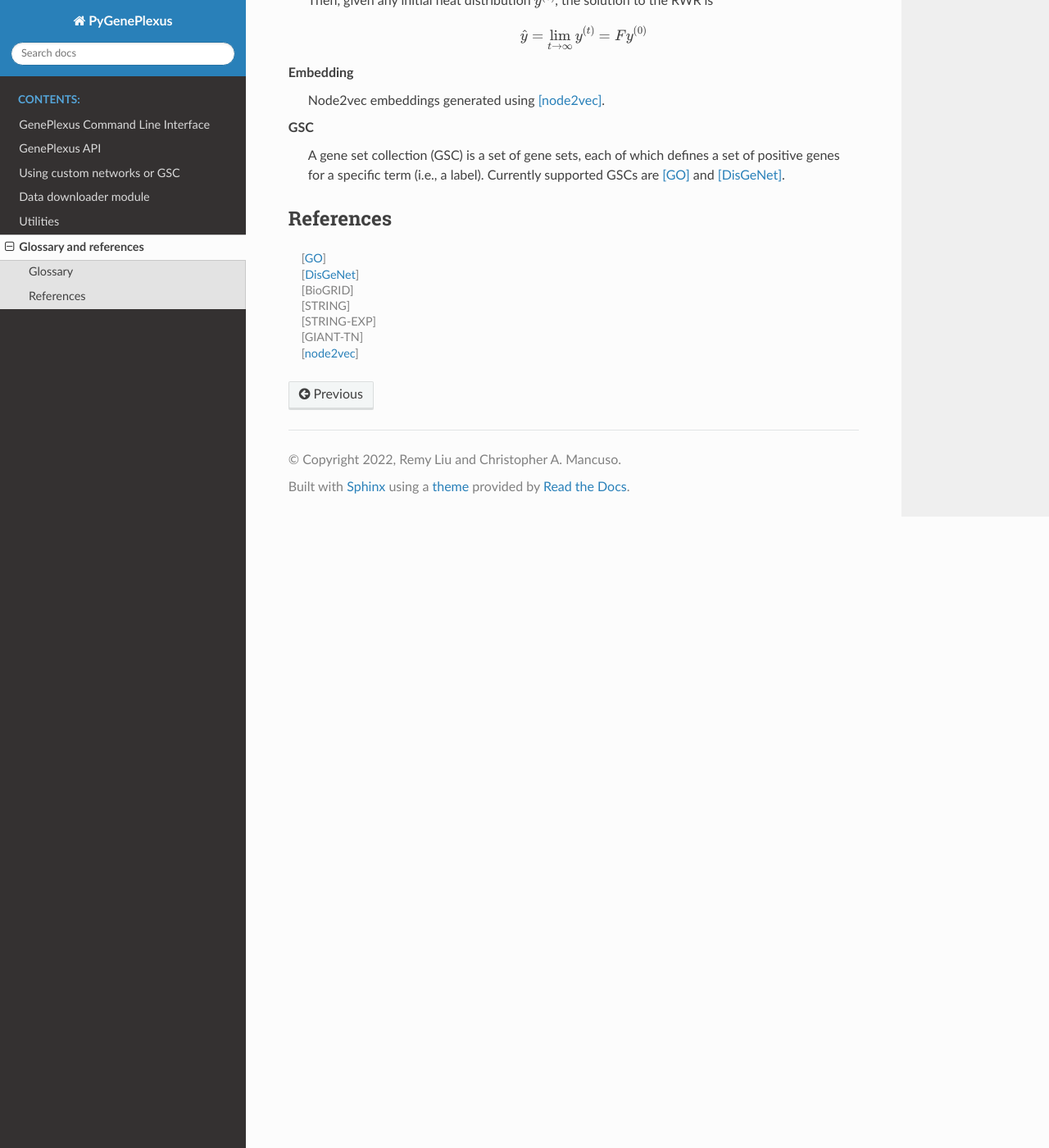
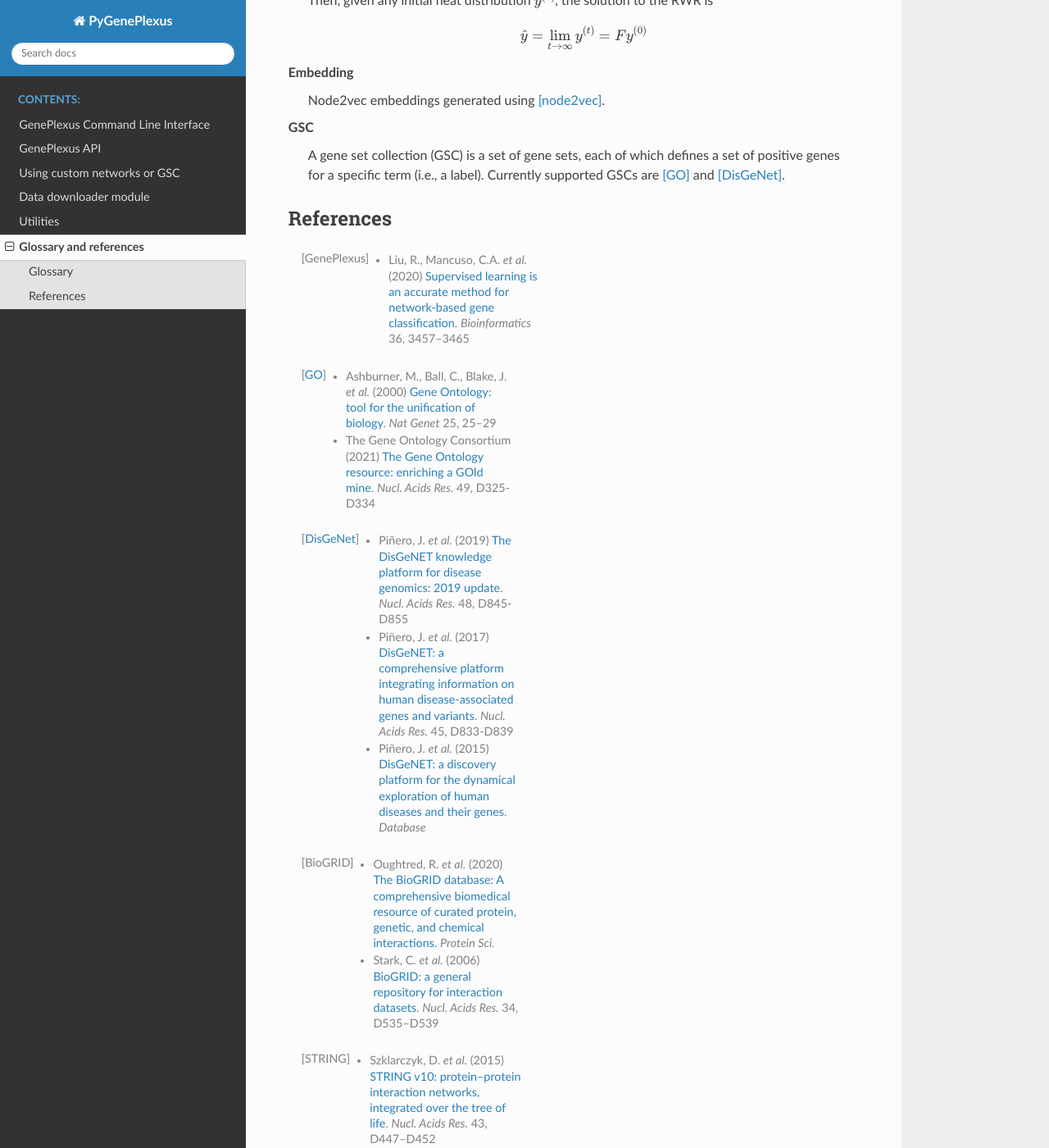
Before and after one commit to krishnanlab/PyGenePlexus, a Sphinx documentation site: the page built from docs/source/glossary.rst, in a window 1280 px wide and 1400 px high, scrolled down 1098 px. Shown: the whole window at 82% size. Built offline with Sphinx 7.4.7 and the Read the Docs theme 2.0.0, drawn with Linux system fonts in a browser that asks for light colours; some of the changed text lies outside the part shown.

Commit message:
Fill in references

```diff
--- a/docs/source/glossary.rst
+++ b/docs/source/glossary.rst
@@ -78,10 +78,23 @@ Glossary
 References
 ----------
 
+.. [GenePlexus]
+   * Liu, R., Mancuso, C.A. *et al.* (2020) `Supervised learning is an accurate method for network-based gene classification <https://doi.org/10.1093/bioinformatics/btaa150>`_. *Bioinformatics* 36, 3457–3465
 .. [GO]
+   * Ashburner, M., Ball, C., Blake, J. *et al.* (2000) `Gene Ontology: tool for the unification of biology <https://doi.org/10.1038/75556>`_. *Nat Genet* 25, 25–29
+   * The Gene Ontology Consortium (2021) `The Gene Ontology resource: enriching a GOld mine <https://doi.org/10.1093/nar/gkaa1113>`_. *Nucl. Acids Res.* 49, D325-D334
 .. [DisGeNet]
+   * Piñero, J. *et al.* (2019) `The DisGeNET knowledge platform for disease genomics: 2019 update <https://doi.org/10.1093/nar/gkz1021>`_. *Nucl. Acids Res.* 48, D845-D855
+   * Piñero, J. *et al.* (2017) `DisGeNET: a comprehensive platform integrating information on human disease-associated genes and variants <https://doi.org/10.1093/nar/gkw943>`_. *Nucl. Acids Res.* 45, D833-D839
+   *  Piñero, J. *et al.* (2015) `DisGeNET: a discovery platform for the dynamical exploration of human diseases and their genes <https://doi.org/10.1093/database/bav028>`_. *Database*
 .. [BioGRID]
+   * Oughtred, R. *et al.* (2020) `The BioGRID database: A comprehensive biomedical resource of curated protein, genetic, and chemical interactions <https://doi.org/10.1002/pro.3978>`_. *Protein Sci.*
+   * Stark, C. *et al.* (2006) `BioGRID: a general repository for interaction datasets <https://doi.org/10.1093/nar/gkj109>`_. *Nucl. Acids Res.* 34, D535–D539
 .. [STRING]
+   * Szklarczyk, D. *et al.* (2015) `STRING v10: protein–protein interaction networks, integrated over the tree of life <https://doi.org/10.1093/nar/gku1003>`_. *Nucl. Acids Res.* 43, D447–D452
 .. [STRING-EXP]
+   * Szklarczyk, D. *et al.* (2015) `STRING v10: protein–protein interaction networks, integrated over the tree of life <https://doi.org/10.1093/nar/gku1003>`_. *Nucl. Acids Res.* 43, D447–D452
 .. [GIANT-TN]
+   * Greene, C., Krishnan, A., Wong, A. *et al.* (2015) `Understanding multicellular function and disease with human tissue-specific networks <https://doi.org/10.1038/ng.3259>`_. *Nat Genet* 47, 569–576
 .. [node2vec]
+   * Grover, A., Leskovec, J. (2016) `Node2vec: Scalable Feature Learning for Networks <https://doi.org/10.1145/2939672.2939754>`_. *KDD '16* 855–864
```
